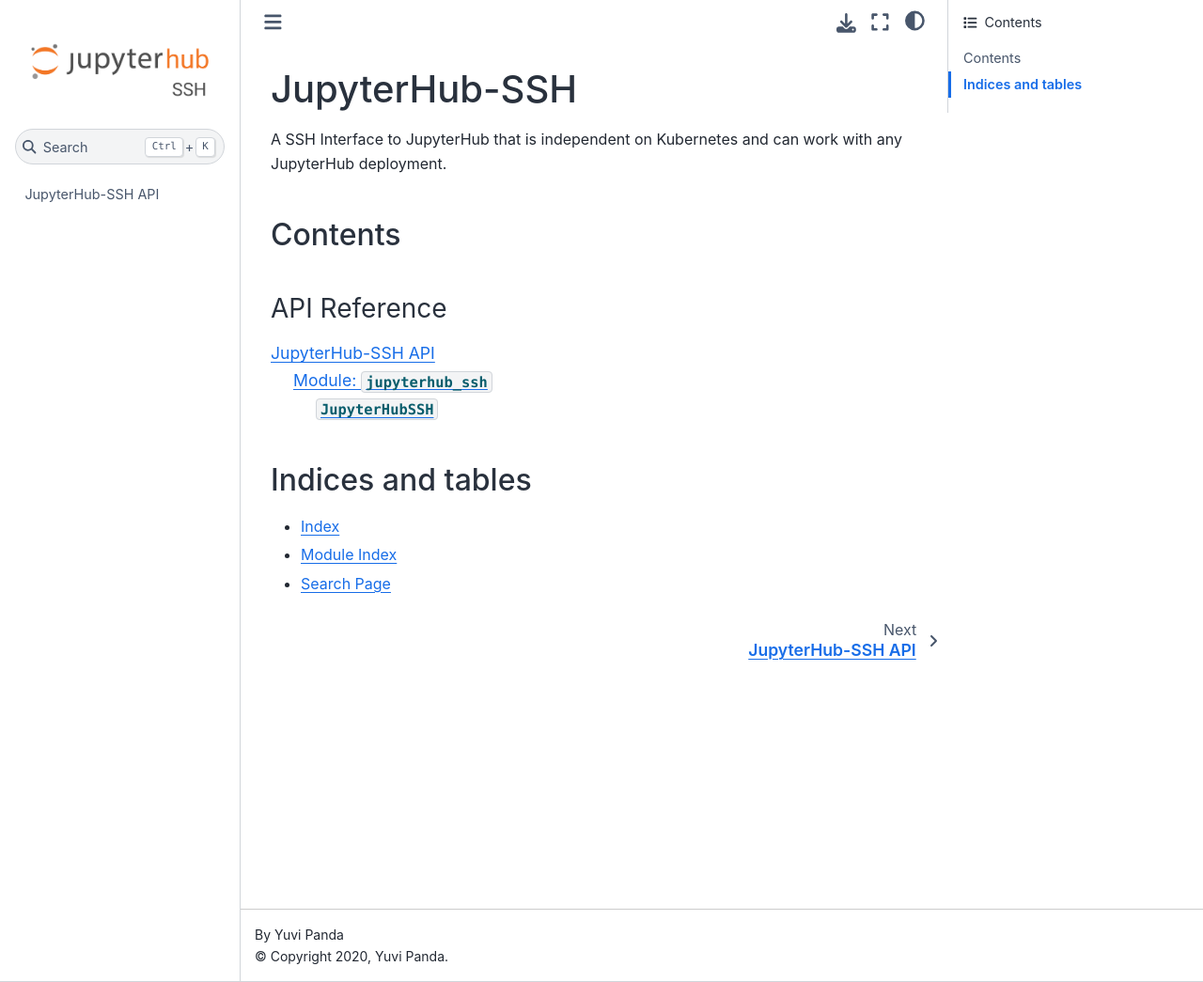
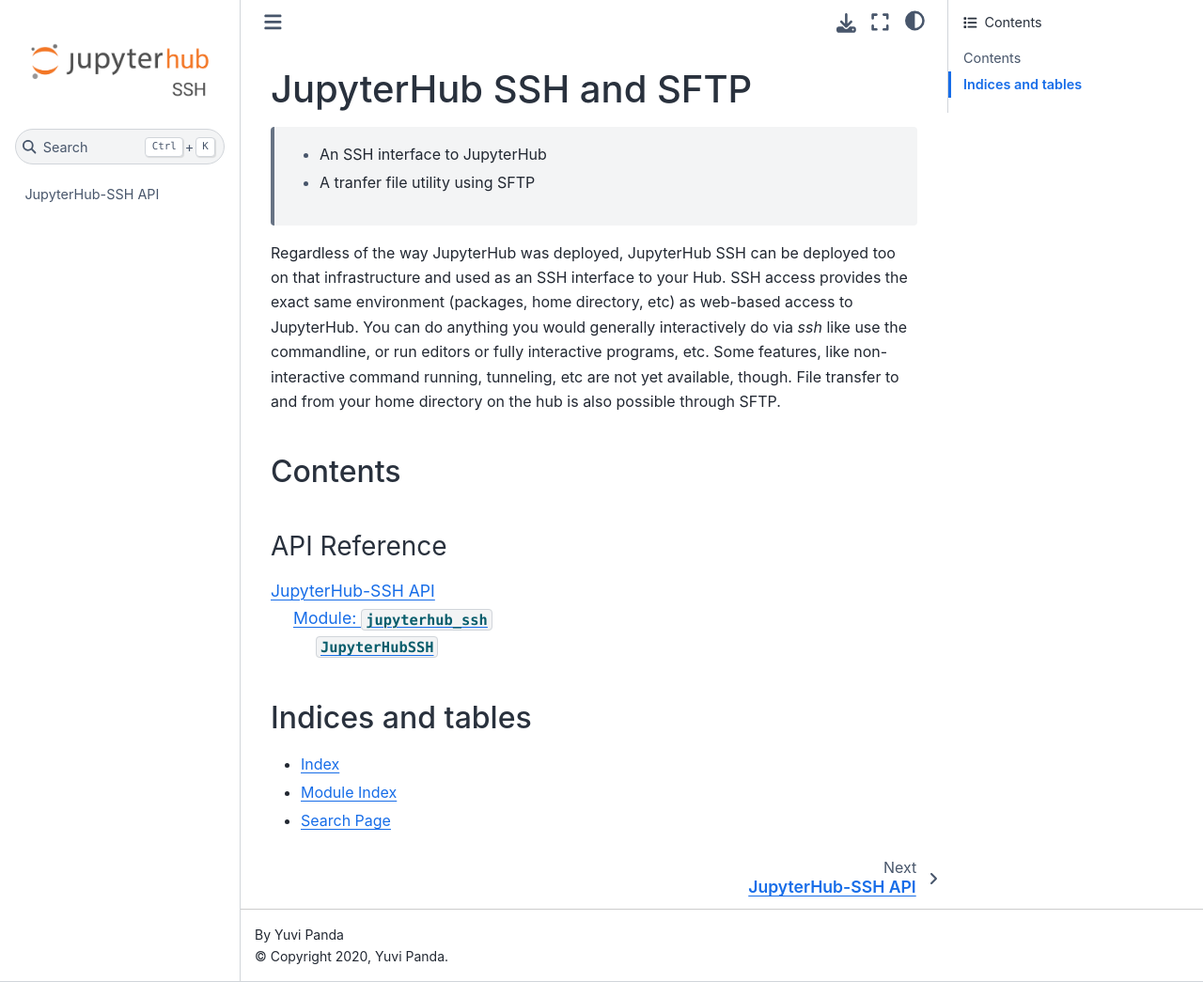
Before and after one commit to yuvipanda/jupyterhub-ssh, a Sphinx documentation site: the page built from docs/source/index.rst, in a window 1280 px wide and 1045 px high. Shown: the whole window at 94% size. Built offline with Sphinx 7.4.7 and the Sphinx Book theme 1.1.4, drawn with Linux system fonts in a browser that asks for light colours.

Commit message:
Add intro about project to docs main page

```diff
--- a/docs/source/index.rst
+++ b/docs/source/index.rst
@@ -3,11 +3,18 @@
    You can adapt this file completely to your liking, but it should at least
    contain the root `toctree` directive.
 
-==============
-JupyterHub-SSH
-==============
+=======================
+JupyterHub SSH and SFTP
+=======================
 
-A SSH Interface to JupyterHub that is independent on Kubernetes and can work with any JupyterHub deployment.
+ - An SSH interface to JupyterHub
+ - A tranfer file utility using SFTP
+
+Regardless of the way JupyterHub was deployed, JupyterHub SSH can be deployed too on that infrastructure and used as an
+SSH interface to your Hub. SSH access provides the exact same environment (packages, home directory, etc) as web-based
+access to JupyterHub. You can do anything you would generally interactively do via `ssh` like use the commandline, or
+run editors or fully interactive programs, etc. Some features, like non-interactive command running, tunneling, etc are
+not yet available, though. File transfer to and from your home directory on the hub is also possible through SFTP.
 
 Contents
 ========
```
